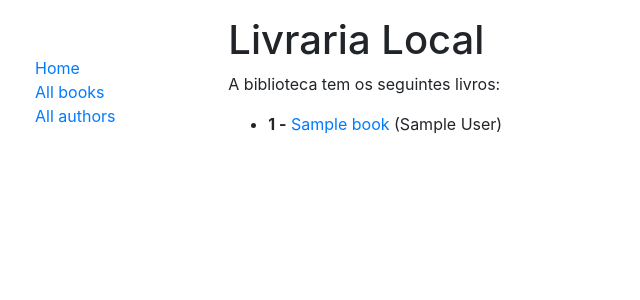
After one commit to back-python/local-library, a Django app: page /catalog/books/ in a window 1280 px wide. The commit adds this page. Shown: the top 300 px of the page, without its empty margins (0-640 px from the left). Run offline with Django 4.2, Linux system fonts and the light colour scheme; tables that the repository leaves empty hold one stand-in row (values such as "Sample post"); some libraries are stand-ins or nearby versions.

Commit message:
Criando rotas para detalhes dos livros da aplicaçao

```diff
--- a/catalog/models.py
+++ b/catalog/models.py
@@ -116,7 +116,7 @@ class Book(models.Model):
     display_genre.short_description = 'Gênero'
 
     def get_absolute_url(self):
-        return reverse('book-detail-view', args=[str(self.id)])
+        return reverse('book-detail', args=[str(self.id)])
 
     class Meta:
         ordering = ['title']
--- a/catalog/templates/base_generic.html
+++ b/catalog/templates/base_generic.html
@@ -19,7 +19,7 @@
                 {% block sidebar %}
                 <ul class="sidebar-nav">
                     <li><a href="{% url 'index' %}">Home</a></li>
-                    <li><a href="">All books</a></li>
+                    <li><a href="{% url 'books' %}">All books</a></li>
                     <li><a href="">All authors</a></li>
                 </ul>
                 {% endblock %}
--- /dev/null
+++ b/catalog/templates/catalog/book_list.html
@@ -0,0 +1,19 @@
+{% extends 'base_generic.html' %}
+
+{% block title %} <title>Livraria Local | Livros</title> {% endblock %}
+
+{% block content %}
+<h1>Livraria Local</h1>
+{% if book_list %}
+<p>A biblioteca tem os seguintes livros:</p>
+<ul>
+    {% for book in book_list %}
+    <li><strong>{{ forloop.counter }} -</strong>
+        <a href="{{ book.get_absolute_url }}">{{ book.title | slice:':30' }}</a> ({{ book.author }})
+    </li>
+    {% endfor %}
+</ul>
+{% else %}
+<p>A biblioteca não possui livros cadastrados.</p>
+{% endif %}
+{% endblock %}
--- a/catalog/urls.py
+++ b/catalog/urls.py
@@ -1,7 +1,9 @@
-from django.urls import path
+from django.urls import path, re_path
 from catalog import views
 
 
 urlpatterns = [
     path('', views.index, name='index'),
+    path('books/', views.BookListView.as_view(), name='books'),
+    re_path(r'^book/(?P<pk>\d+)$', views.BookDetailView.as_view(), name='book-detail'),
 ]
--- a/catalog/views.py
+++ b/catalog/views.py
@@ -1,5 +1,7 @@
 from django.shortcuts import render
 from catalog.models import Book, Author, BookInstance, Genre
+from django.views import generic
+
 
 def index(request):
     """View function for home page of site."""
@@ -7,7 +9,6 @@ def index(request):
     # Generate counts of some of the main objects
     num_books = Book.objects.all().count()
     num_instances = BookInstance.objects.all().count()
-
 
     num_genres = Genre.objects.count()
 
@@ -27,3 +28,10 @@ def index(request):
 
     # Render the HTML template index.html with the data in the context variable
     return render(request, 'index.html', context=context)
+
+
+class BookListView(generic.ListView):
+    model = Book
+
+class BookDetailView(generic.DetailView):
+    model = Book
```
Also changed, not shown: catalog/templates/catalog/book_detail.html (added, +32 -0 lines).
